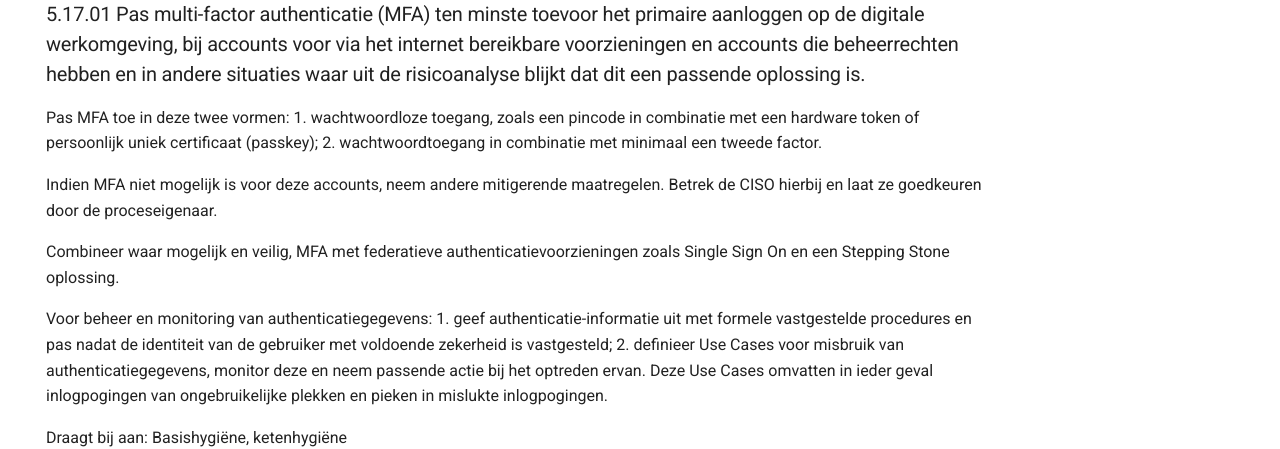
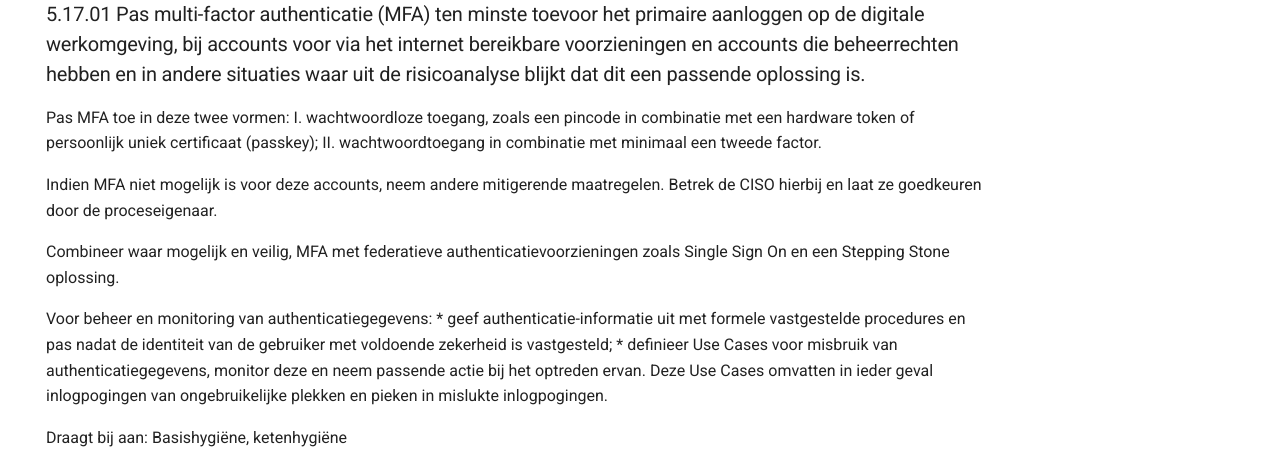
Before and after one commit to MinBZK/Baseline-Informatiebeveiliging-Overheid, an MkDocs documentation site: the page built from docs/maatregelen/index.md, in a window 1280 px wide and 900 px high, scrolled down 8336 px. Shown: the part 152-601 px from the top of the window. Built offline with MkDocs 1.6.1 and Material for MkDocs 9.7.7, drawn with Linux system fonts in a browser that asks for light colours; comment, search, counter and statistics services are not loaded; some of the changed text lies outside the part shown.

Commit message:
Update index.md
Verschillende opsommingsnummers vervangen voor bullets in lijn met de pdf en excel versie

```diff
--- a/docs/maatregelen/index.md
+++ b/docs/maatregelen/index.md
@@ -243,16 +243,16 @@ De toewijzing en het beheer van authenticatie-informatie behoort te worden behee
 ### 5.17.01 Pas multi-factor authenticatie (MFA) ten minste toevoor het primaire aanloggen op de digitale werkomgeving, bij accounts voor via het internet bereikbare voorzieningen en accounts die beheerrechten hebben en in andere situaties waar uit de risicoanalyse blijkt dat dit een passende oplossing is.
 
 Pas MFA toe in deze twee vormen:
-1. wachtwoordloze toegang, zoals een pincode in combinatie met een hardware token of persoonlijk uniek certificaat (passkey);
-2. wachtwoordtoegang in combinatie met minimaal een tweede factor.
+I. wachtwoordloze toegang, zoals een pincode in combinatie met een hardware token of persoonlijk uniek certificaat (passkey);
+II. wachtwoordtoegang in combinatie met minimaal een tweede factor.
 
 Indien MFA niet mogelijk is voor deze accounts, neem andere mitigerende maatregelen. Betrek de CISO hierbij en laat ze goedkeuren door de proceseigenaar.
 
 Combineer waar mogelijk en veilig, MFA met federatieve authenticatievoorzieningen zoals Single Sign On en een Stepping Stone oplossing.
 
 Voor beheer en monitoring van authenticatiegegevens:
-1. geef authenticatie-informatie uit met formele vastgestelde procedures en pas nadat de identiteit van de gebruiker met voldoende zekerheid is vastgesteld;
-2. definieer Use Cases voor misbruik van authenticatiegegevens, monitor deze en neem passende actie bij het optreden ervan. Deze Use Cases omvatten in ieder geval inlogpogingen van ongebruikelijke plekken en pieken in mislukte inlogpogingen.
+* geef authenticatie-informatie uit met formele vastgestelde procedures en pas nadat de identiteit van de gebruiker met voldoende zekerheid is vastgesteld;
+* definieer Use Cases voor misbruik van authenticatiegegevens, monitor deze en neem passende actie bij het optreden ervan. Deze Use Cases omvatten in ieder geval inlogpogingen van ongebruikelijke plekken en pieken in mislukte inlogpogingen.
 
 Draagt bij aan: Basishygiëne, ketenhygiëne
 
@@ -822,10 +822,11 @@ Informatie die is opgeslagen op, wordt verwerkt door of toegankelijk is via user
 Draagt bij aan: Basishygiëne
 
 ### 8.01.02 Bij de inzet van mobiele apparatuur zijn minimaal de volgende aspecten geïmplementeerd:
-1. In bewustwordingsprogramma's komen gedragsaspecten van veilig mobiel werken aan de orde.
-2. Het apparaat maakt deel uit van patchmanagement en hardening.
-3. Er wordt gebruik gemaakt van Mobile Device Management (MDM)- of van Mobile Application Management (MAM)-oplossingen.
-4. Gebruikers tekenen een gebruikersovereenkomst voor mobiel werken, waarmee zij verklaren zich bewust te zijn van de gevaren van mobiel werken en verklaren dit veilig te zullen doen. Deze verklaring heeft betrekking op alle mobiele apparatuur die de medewerker zakelijk gebruikt.
+* In bewustwordingsprogramma's komen gedragsaspecten van veilig mobiel werken aan de orde.
+* Het apparaat maakt deel uit van patchmanagement en hardening.
+* Er wordt gebruik gemaakt van Mobile Device Management (MDM)- of van Mobile Application Management (MAM)-oplossingen.
+* Gebruikers tekenen een gebruikersovereenkomst voor mobiel werken, waarmee zij verklaren zich bewust te zijn van de gevaren van mobiel werken en verklaren dit veilig te zullen doen. Deze verklaring heeft betrekking op alle mobiele apparatuur die de medewerker zakelijk gebruikt.
+
 Periodiek wordt getoetst of de punten in lid 1., 2. en 3. worden nageleefd.
 
 Draagt bij aan: Basishygiëne
@@ -903,9 +904,9 @@ Draagt bij aan: Basishygiëne
 Draagt bij aan: Basishygiëne
 
 ### 8.07.04 De malwarescan wordt uitgevoerd op:
-1. alle omgevingen, bijvoorbeeld op (mail)servers, (desktop)computers en bij de toegangsverlening tot het netwerk van de organisatie;
-2. alle gedownloade content voorafgaand aan executie of opslag;
-3. alle bestanden die via netwerken of via elke vorm van opslagmedium zijn ontvangen, vóór gebruik of opslag in de eigen omgeving.
+* alle omgevingen, bijvoorbeeld op (mail)servers, (desktop)computers en bij de toegangsverlening tot het netwerk van de organisatie;
+* alle gedownloade content voorafgaand aan executie of opslag;
+* alle bestanden die via netwerken of via elke vorm van opslagmedium zijn ontvangen, vóór gebruik of opslag in de eigen omgeving.
 
 Draagt bij aan: Basishygiëne
 
@@ -1170,13 +1171,13 @@ Regels voor het doeltreffende gebruik van cryptografie, met inbegrip van het beh
 ## Verplichte overheidsspecifieke maatregelen
 
 ### 8.24.01 In het cryptografiebeleid zijn minimaal de volgende onderwerpen uitgewerkt:
-1. Wanneer cryptografie ingezet wordt.
-2. Wie verantwoordelijk is voor de implementatie.
-3. Wie verantwoordelijk is voor het sleutelbeheer.
-4. Hoe geregistreerd wordt waar welke cryptografie toegepast wordt.
-5. Welke normen als basis dienen voor cryptografie en de wijze waarop de normen van het Forum Standaardisatie worden toegepast.
-6. De wijze waarop het beschermingsniveau vastgesteld wordt.
-7. Bij communicatie tussen organisaties wordt het beleid onderling vastgesteld.
+* Wanneer cryptografie ingezet wordt.
+* Wie verantwoordelijk is voor de implementatie.
+* Wie verantwoordelijk is voor het sleutelbeheer.
+* Hoe geregistreerd wordt waar welke cryptografie toegepast wordt.
+* Welke normen als basis dienen voor cryptografie en de wijze waarop de normen van het Forum Standaardisatie worden toegepast.
+* De wijze waarop het beschermingsniveau vastgesteld wordt.
+* Bij communicatie tussen organisaties wordt het beleid onderling vastgesteld.
 
 Draagt bij aan: Basishygiëne, ketenhygiëne
 
@@ -1277,9 +1278,9 @@ Wijzigingen in informatieverwerkende faciliteiten en informatiesystemen behoren
 ## Verplichte overheidsspecifieke maatregelen
 
 ### 8.32.01 In het wijzigingenbeheerproces is minimaal aandacht besteed aan:
-1.	het administreren van wijzigingen, met de resultaten van het testplan;
-2.	een risicoafweging van mogelijke gevolgen van de wijzigingen, inclusief een beschreven rollbackplan;
-3.	de goedkeuringsprocedure voor wijzigingen.
+* het administreren van wijzigingen, met de resultaten van het testplan;
+* een risicoafweging van mogelijke gevolgen van de wijzigingen, inclusief een beschreven rollbackplan;
+* de goedkeuringsprocedure voor wijzigingen.
 
 Draagt bij aan: Basishygiëne
 
```
Also changed, not shown: other parts of docs/maatregelen/index.md (+6 -6 lines).
